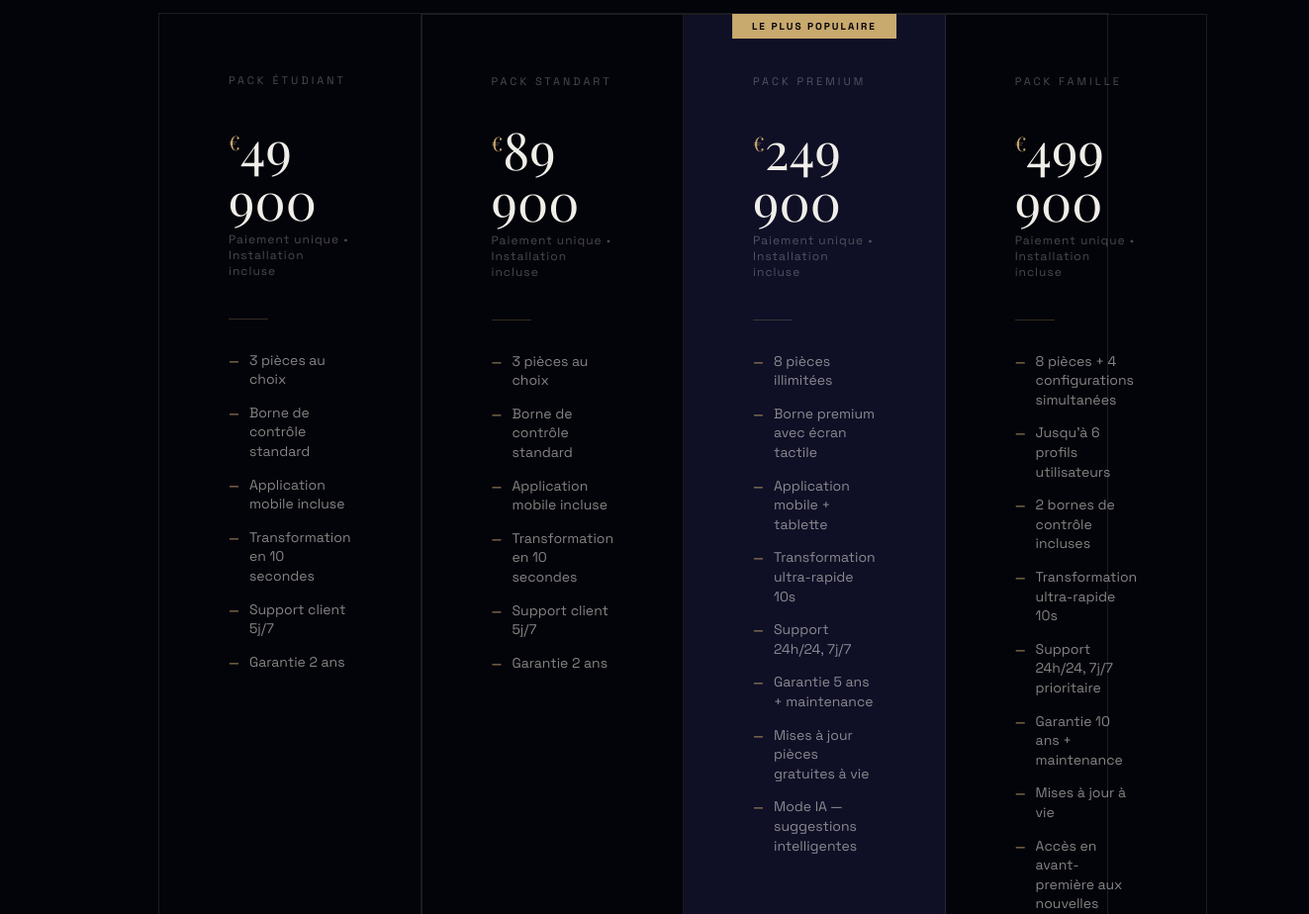
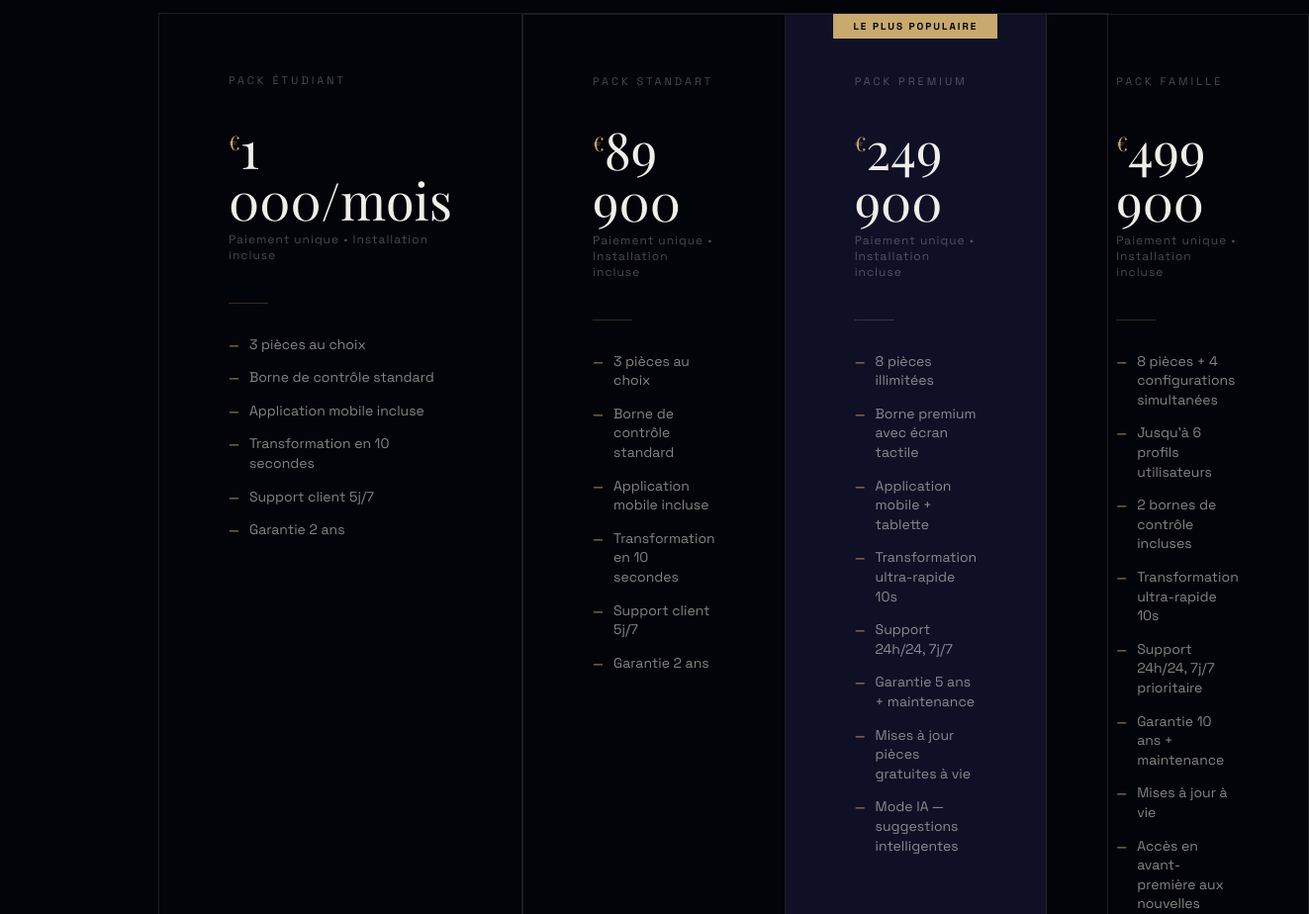
Before and after one commit to Superhamid23/RommShift.github.io, a plain HTML site: page index.html in a window 1280 px wide. Shown: the part 4220-5144 px from the top of the page at 99% size, 1323 px wide, since content can reach past the window. Drawn offline with nearby package versions, Linux system fonts and the light colour scheme; a web font is replaced by a local one.

Commit message:
Update index.html

```diff
--- a/index.html
+++ b/index.html
@@ -1578,7 +1578,7 @@ footer {
   <div class="pricing-grid fade-in">
     <div class="price-card">
       <div class="price-tier">Pack Étudiant</div>
-      <div class="price-amount"><span class="price-currency">€</span>49 900</div>
+      <div class="price-amount"><span class="price-currency">€</span>1 000/mois</div>
       <div class="price-period">Paiement unique • Installation incluse</div>
       <div class="price-divider"></div>
       <ul class="price-features">
```
